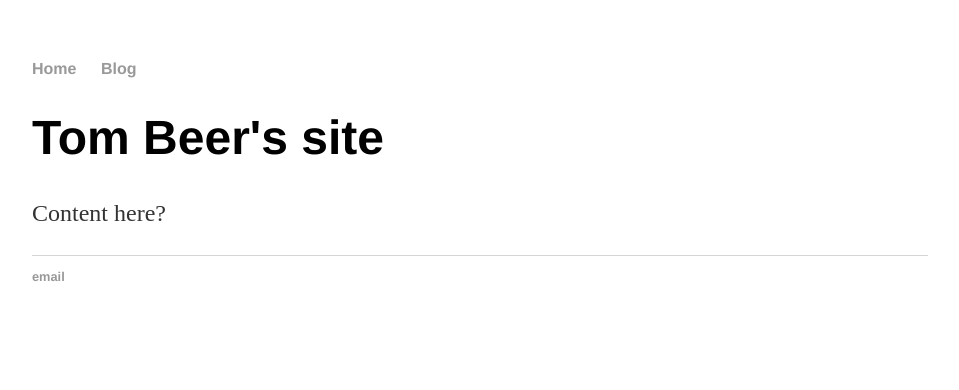
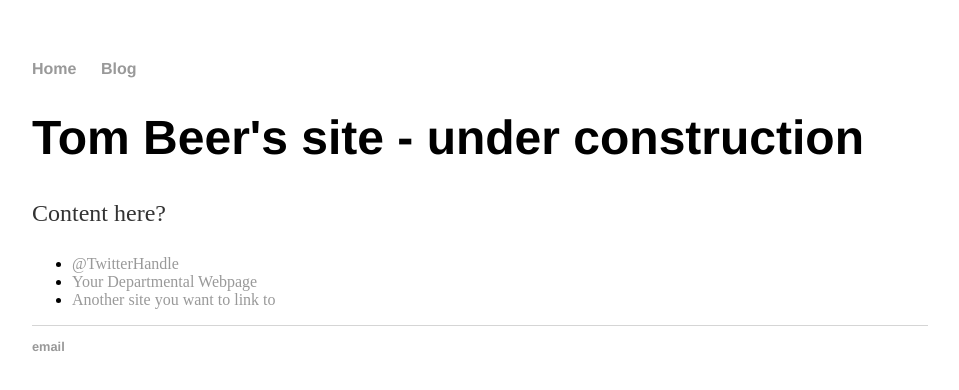
Before and after one commit to tom-beer/tom-beer.github.io, a Jekyll site: the page built from index.html, in a window 1280 px wide. Shown: the top 390 px of the page, without its empty margins (160-1119 px from the left). Built offline with Jekyll 4.4.1, drawn with Linux system fonts in a browser that asks for light colours.

Commit message:
Update index.html

```diff
--- a/index.html
+++ b/index.html
@@ -3,6 +3,11 @@ layout: default
 title: Tom Beer - Under Construction
 ---
 <div class="blurb">
-	<h1>Tom Beer's site</h1>
+	<h1>Tom Beer's site - under construction</h1>
 	<p>Content here?</a></p>
+	<ul class="contacts">
+				<li><a href="#">@TwitterHandle</a></li>
+				<li><a href="#">Your Departmental Webpage</a></li>
+				<li><a href="#">Another site you want to link to</a></li>
+				</ul>
 </div><!-- /.blurb -->
```
